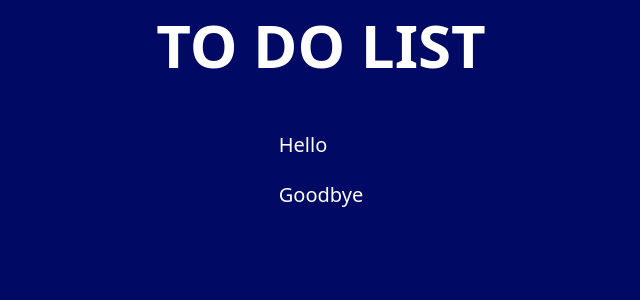
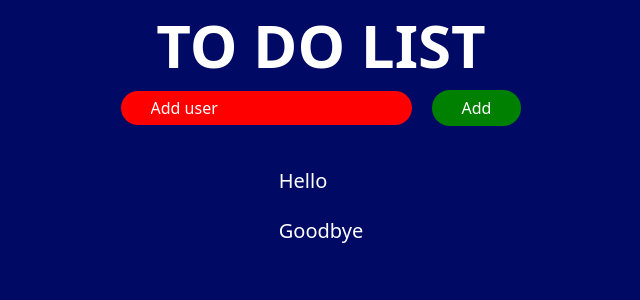
Before and after one commit to olimyuldoshev2003/Home_Work_4-, a React (Vite) app: page / in a window 1280 px wide. Shown: the top 300 px of the page, without its empty margins (319-959 px from the left). Built offline with nearby package versions, Linux system fonts and the light colour scheme.

Commit message:
Made the input for adding users

```diff
--- a/src/App.tsx
+++ b/src/App.tsx
@@ -14,14 +14,14 @@ const App = () => {
         <h1 className="text-center text-[60px] text-[#fff] font-[700]">
           TO DO LIST
         </h1>
-        {/* <form
+        <form
           action=""
           onSubmit={(event: React.FormEvent<HTMLFormElement>) =>
             dispatch(addUser(event))
           }
           className="flex items-center gap-[20px]"
-        > */}
-          {/* <input
+        >
+          <input
             type="text"
             name=""
             id=""
@@ -31,14 +31,14 @@ const App = () => {
               dispatch(setTitle(event.target.value))
             }
             className="outline-none bg-[red] text-[#fff] placeholder:text-[#fff] p-[5px_30px] rounded-[30px]"
-          /> */}
-          {/* <button
+          />
+          <button
             type="submit"
             className="p-[6px_30px] bg-[green] text-[#fff] rounded-[30px] text-[16px]"
           >
             Add
-          </button> */}
-        {/* </form> */}
+          </button>
+        </form>
       </header>
       <section className="section mt-[40px] flex flex-col gap-[20px]">
         {todo.map((item: ITodo) => {
```
